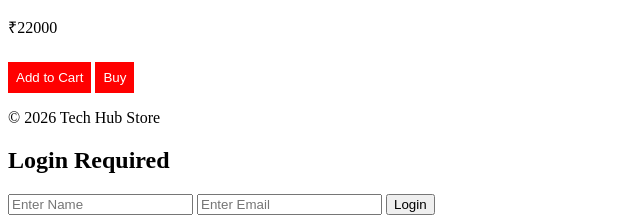
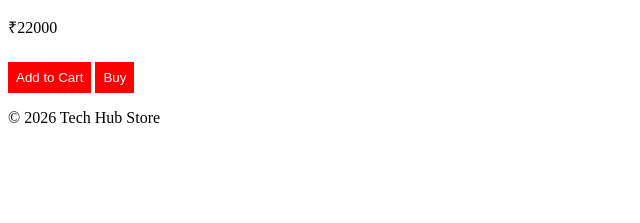
Before and after one commit to smartHubofficial7/Tech-Hub, a website: page index.html in a window 1280 px wide. Shown: the part 5431-5654 px from the top of the page, without its empty margins (0-640 px from the left). After the commit the page ends 5574 px from the top, so only its background shows below. Drawn offline with Linux system fonts and the light colour scheme.

Commit message:
Update index.html

```diff
--- a/index.html
+++ b/index.html
@@ -51,17 +51,6 @@
 
 </footer>
 
-<div id="loginBox" class="loginBox">
-
-<h2>Login Required</h2>
-
-<input type="text" id="name" placeholder="Enter Name">
-<input type="email" id="email" placeholder="Enter Email">
-
-<button onclick="login()">Login</button>
-
-</div>
-
 <script src="script.js"></script>
 
 </body>
```
